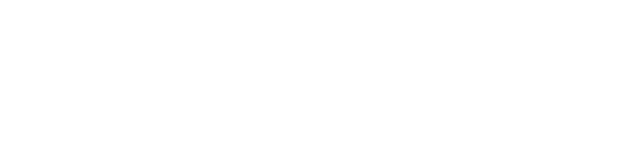
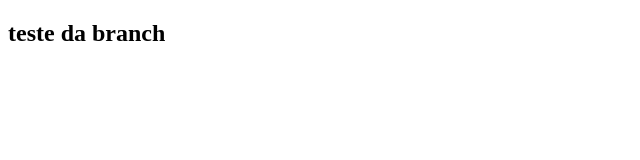
Before and after one commit to DougDeveloper/petshop-dh, a plain HTML site: page index.html in a window 1280 px wide. Shown: the whole page, without its empty margins (0-640 px from the left). Drawn offline with Linux system fonts and the light colour scheme.

Commit message:
teste branch alex

```diff
--- a/index.html
+++ b/index.html
@@ -9,6 +9,7 @@
   <title>Pet shop</title>
 </head>
 <body>
+  <h2>teste da branch</h2>
   <!-- Escreva seu código aqui! -->
 </body>
 </html>
```
